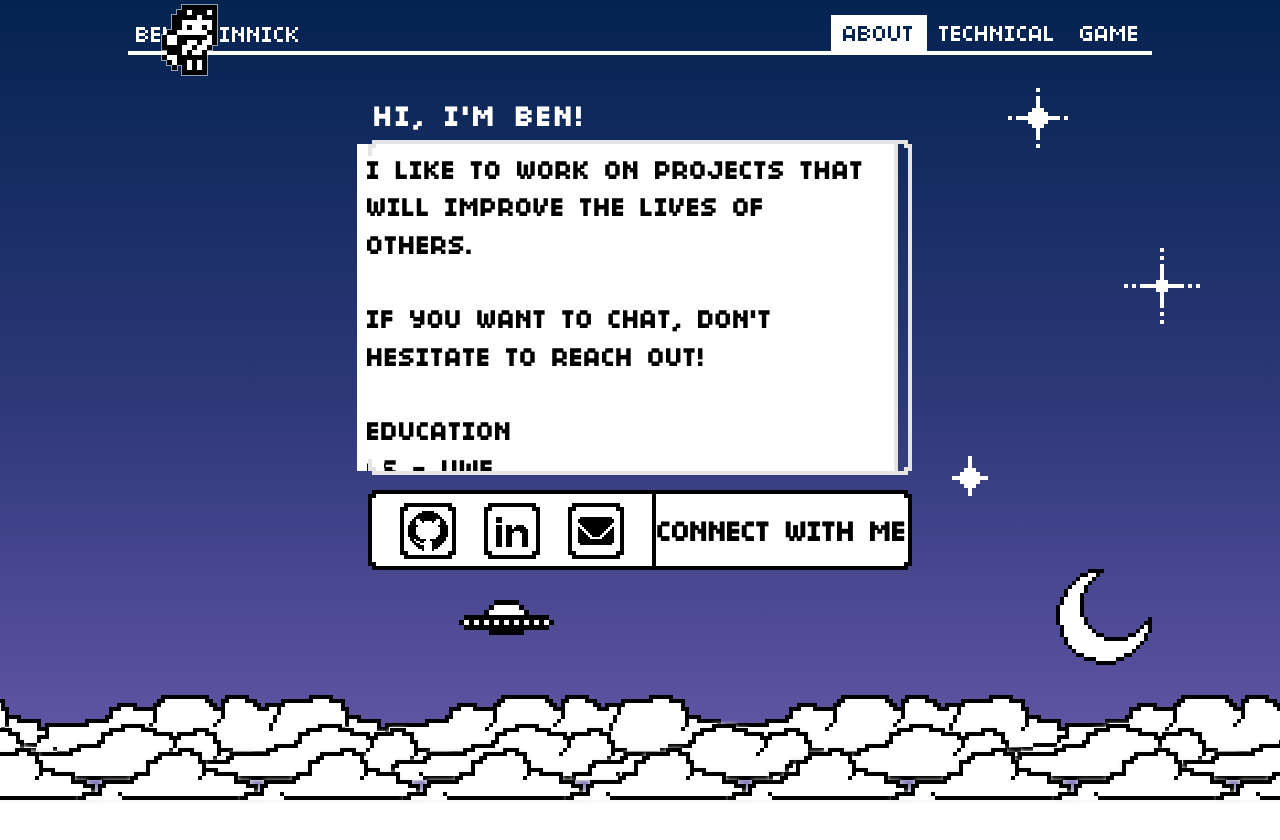
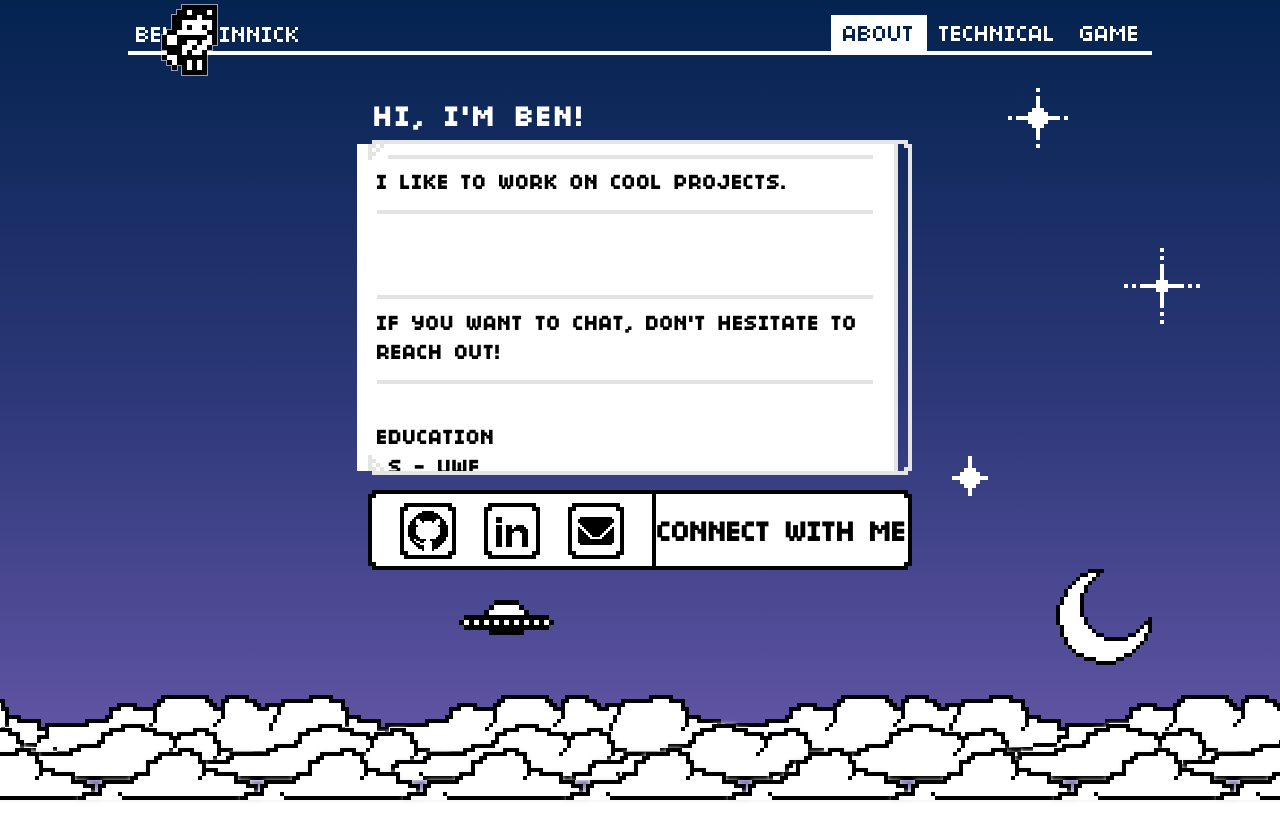
Before and after one commit to benshinnick/personal-website, a React (Create React App) app: page / in a window 1280 px wide. Shown: the top 840 px of the page. Built offline with nearby package versions, Linux system fonts and the light colour scheme; the HTML template or start-up script is replaced by a standard one.

Commit message:
More work making the about panel look better

```diff
--- a/src/PersonalWebsite/HomePage/InfoPanels/AboutPanel.css
+++ b/src/PersonalWebsite/HomePage/InfoPanels/AboutPanel.css
@@ -14,6 +14,13 @@
     -webkit-font-smoothing: subpixel-antialiased;
 }
 
+hr {
+    height: 4px;
+    background: #e3e3e3;
+    border: none;
+    /* border: 2px solid #e3e3e3; */
+}
+
 @keyframes type {
     from { width: 0; }
     /* to { opacity: 1; top: calc(20vh - 40px); } */
@@ -27,7 +34,6 @@
     line-height: 1.4;
     overflow-wrap: break-word;
     color: black;
-    font-size: 16px;
     position: fixed;
     font-family: 'pixel';
     letter-spacing: 1px;
@@ -43,8 +49,9 @@
     line-height: 1.4;
     overflow-wrap: break-word;
     color: black;
-    font-size: 20pt;
-    padding: 10px;
+    font-size: 16pt;
+    padding: 20px;
+    padding-top: 0px;
     /* position: fixed; */
     /* font-family: 'Press Start 2P', cursive; */
     -webkit-font-smoothing: subpixel-antialiased;
@@ -76,8 +83,8 @@
 .about-panel .corner {
     position: fixed;
     background-image: url(./Sprites/corner-light.png);
-    width: 16px;
-    height: 16px;
+    width: 20px;
+    height: 20px;
     image-rendering: pixelated;
     z-index: 2;
 }
@@ -109,13 +116,13 @@
 
 .about-panel #bottom-left-corner {
     transform: rotate(180deg);
-    right: 70vw;
+    right: calc(70vw - 4px);;
     bottom: 325px;
 }
 
 .about-panel #top-left-corner {
     transform: rotate(270deg);
-    right: 70vw;
+    right: calc(70vw - 4px);
     top: 140px;
 }
 
--- a/src/PersonalWebsite/HomePage/InfoPanels/ConnectPanel.css
+++ b/src/PersonalWebsite/HomePage/InfoPanels/ConnectPanel.css
@@ -209,8 +209,8 @@
     position: absolute;
     bottom: 13px;
     left: 0;
-    margin-left: calc((100% - 250px) / 2);
-    width: 250px;
+    margin-left: calc((100% - 260px) / 2);
+    width: 260px;
     height: 4px;
     background-color: white;
     /* opacity: 0; */
--- a/src/PersonalWebsite/HomePage/InfoPanels/InfoPanels.jsx
+++ b/src/PersonalWebsite/HomePage/InfoPanels/InfoPanels.jsx
@@ -56,9 +56,16 @@ export default class InfoPanels extends React.Component {
                         <div id='info-panel'></div>
                         <div id='content'>
                             <p id='about-text'>
-                            I LIKE TO WORK ON PROJECTS THAT WILL IMPROVE THE LIVES OF OTHERS.<br></br>
+                            {/* I like to work on projects that will improve the lives of others<br></br> */}
+                            <hr></hr>
+                            I LIKE TO WORK ON COOL PROJECTS.<br></br>
+                            <hr></hr>
                             <br></br>
+                            <br></br>
+                            {/* If you want to chat, don't hesitate to reach out!<br></br> */}
+                            <hr></hr>
                             IF YOU WANT TO CHAT, DON'T HESITATE TO REACH OUT!<br></br>
+                            <hr></hr>
                             <br></br>
                             EDUCATION<br></br>
                             CS - UWF<br></br>
```
Also changed, not shown: src/PersonalWebsite/HomePage/InfoPanels/Sprites/corner-light.png.
